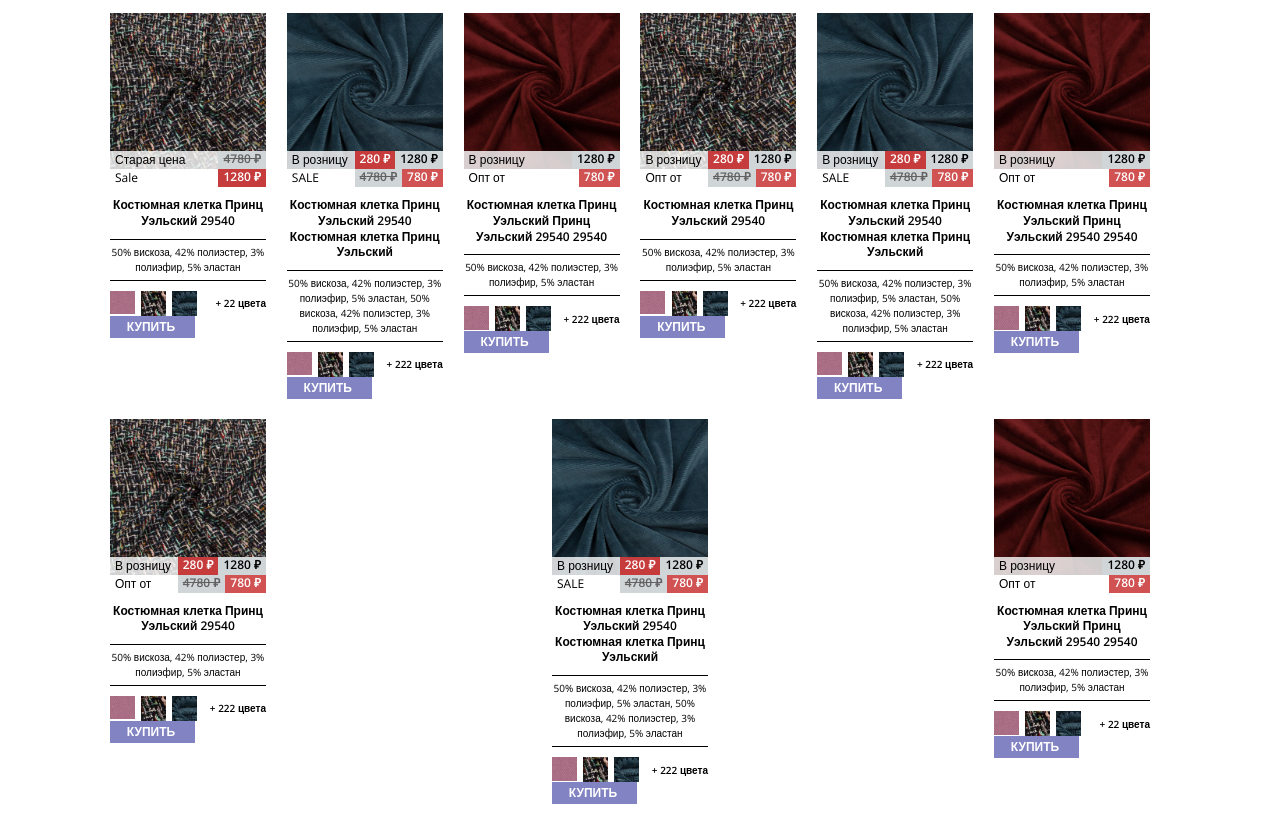
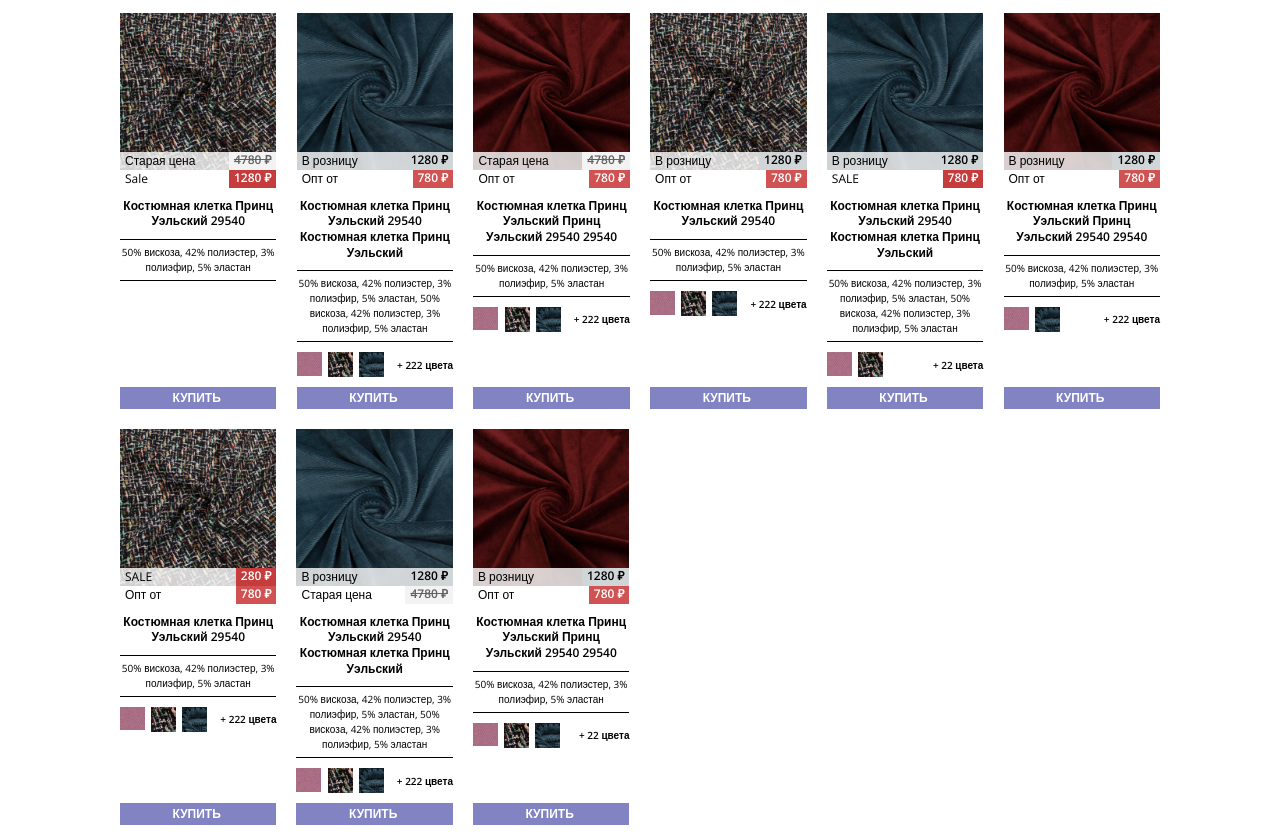
Before and after one commit to bugoaneo/textiliya, a plain HTML site: page index.html in a window 1280 px wide. Shown: the part 621-1459 px from the top of the page. Drawn offline with nearby package versions, Linux system fonts and the light colour scheme.

Commit message:
sliders-cont

```diff
--- a/index.html
+++ b/index.html
@@ -497,7 +497,6 @@ http://browsehappy.com/">обновите</a>
                   <div class="catalog__pic">
                     <img src="img/catalog/01.jpg" alt="">
                   </div>
-                  <div class="catalog__descr">
                   <div class="catalog__price">
                     <div class="catalog__price-row">
                       <div class="price__text">Старая цена</div>
@@ -509,24 +508,10 @@ http://browsehappy.com/">обновите</a>
                     </div>
                   </div>
                   <h3 class="catalog__item-title">Костюмная клетка Принц Уэльский 29540</h3>
+                  <div class="catalog__descr">
                     <div class="catalog__item-fabric">
                       50% вискоза, 42% полиэстер, 3% полиэфир, 5% эластан
                     </div>
-                    <div class="catalog__item-color">
-                      <ul class="color__list">
-                        <li class="color__item">
-                          <img src="img/catalog/001.jpg" alt="">
-                        </li>
-                        <li class="color__item">
-                          <img src="img/catalog/002.jpg" alt="">
-                        </li>
-                        <li class="color__item">
-                          <img src="img/catalog/003.jpg" alt="">
-                        </li>
-                      </ul>
-                      <div class="more-color">+ <span class="color-count">22</span> цвета</div>
-                    </div><!-- /catalog__item-color -->
-
                   </div><!-- /catalog__descr -->
                 </a>
                 <div class="catalog__btn">
@@ -535,26 +520,25 @@ http://browsehappy.com/">обновите</a>
               </div><!-- /catalog__item -->
 
               <div class="swiper-slide catalog__item">
-                <a href="/*" class="catalog__link">
                 <div class="catalog__pic">
                   <img src="img/catalog/02.jpg" alt="">
                 </div>
-                  <div class="catalog__descr">
                 <div class="catalog__price">
                   <div class="catalog__price-row">
                     <div class="price__text">В розницу</div>
-                        <div class="price__cost sale">280 &#8381;</div>
                     <div class="price__cost">1280 &#8381;</div>
                   </div>
                   <div class="catalog__price-row">
-                        <div class="price__text">SALE</div>
-                        <div class="price__cost old"><s>4780 &#8381;</s></div>
+                    <div class="price__text">Опт от</div>
                     <div class="price__cost opt">780 &#8381;</div>
                   </div>
                 </div>
-                    <h3 class="catalog__item-title">Костюмная клетка Принц Уэльский 29540 Костюмная клетка Принц Уэльский</h3>
+                <h3 class="catalog__item-title">Костюмная клетка Принц Уэльский 29540 Костюмная клетка Принц
+                  Уэльский</h3>
+                <div class="catalog__descr">
                   <div class="catalog__item-fabric">
-                      50% вискоза, 42% полиэстер, 3% полиэфир, 5% эластан, 50% вискоза, 42% полиэстер, 3% полиэфир, 5% эластан
+                    50% вискоза, 42% полиэстер, 3% полиэфир, 5% эластан, 50% вискоза, 42% полиэстер, 3% полиэфир, 5%
+                    эластан
                   </div>
                   <div class="catalog__item-color">
                     <ul class="color__list">
@@ -570,9 +554,7 @@ http://browsehappy.com/">обновите</a>
                     </ul>
                     <div class="more-color">+ <span class="color-count">222</span> цвета</div>
                   </div><!-- /catalog__item-color -->
-
                 </div><!-- /catalog__descr -->
-                </a>
                 <div class="catalog__btn">
                   <button class="btn btn--bookmark">Купить <span class="like"></span></button>
                 </div>
@@ -583,11 +565,10 @@ http://browsehappy.com/">обновите</a>
                   <div class="catalog__pic">
                     <img src="img/catalog/03.jpg" alt="">
                   </div>
-                  <div class="catalog__descr">
                   <div class="catalog__price">
                     <div class="catalog__price-row">
-                        <div class="price__text">В розницу</div>
-                        <div class="price__cost">1280 &#8381;</div>
+                      <div class="price__text">Старая цена</div>
+                      <div class="price__cost old"><s>4780 &#8381;</s></div>
                     </div>
                     <div class="catalog__price-row">
                       <div class="price__text">Опт от</div>
@@ -595,6 +576,7 @@ http://browsehappy.com/">обновите</a>
                     </div>
                   </div>
                   <h3 class="catalog__item-title">Костюмная клетка Принц Уэльский Принц Уэльский 29540 29540</h3>
+                  <div class="catalog__descr">
                     <div class="catalog__item-fabric">
                       50% вискоза, 42% полиэстер, 3% полиэфир, 5% эластан
                     </div>
@@ -625,20 +607,18 @@ http://browsehappy.com/">обновите</a>
                   <div class="catalog__pic">
                     <img src="img/catalog/01.jpg" alt="">
                   </div>
-                  <div class="catalog__descr">
                   <div class="catalog__price">
                     <div class="catalog__price-row">
                       <div class="price__text">В розницу</div>
-                        <div class="price__cost sale">280 &#8381;</div>
                       <div class="price__cost">1280 &#8381;</div>
                     </div>
                     <div class="catalog__price-row">
                       <div class="price__text">Опт от</div>
-                        <div class="price__cost old"><s>4780 &#8381;</s></div>
                       <div class="price__cost opt">780 &#8381;</div>
                     </div>
                   </div>
                   <h3 class="catalog__item-title">Костюмная клетка Принц Уэльский 29540</h3>
+                  <div class="catalog__descr">
                     <div class="catalog__item-fabric">
                       50% вискоза, 42% полиэстер, 3% полиэфир, 5% эластан
                     </div>
@@ -669,22 +649,22 @@ http://browsehappy.com/">обновите</a>
                   <div class="catalog__pic">
                     <img src="img/catalog/02.jpg" alt="">
                   </div>
-                  <div class="catalog__descr">
                   <div class="catalog__price">
                     <div class="catalog__price-row">
                       <div class="price__text">В розницу</div>
-                        <div class="price__cost sale">280 &#8381;</div>
                       <div class="price__cost">1280 &#8381;</div>
                     </div>
                     <div class="catalog__price-row">
                       <div class="price__text">SALE</div>
-                        <div class="price__cost old"><s>4780 &#8381;</s></div>
-                        <div class="price__cost opt">780 &#8381;</div>
+                      <div class="price__cost sale">780 &#8381;</div>
                     </div>
                   </div>
-                    <h3 class="catalog__item-title">Костюмная клетка Принц Уэльский 29540 Костюмная клетка Принц Уэльский</h3>
+                  <h3 class="catalog__item-title">Костюмная клетка Принц Уэльский 29540 Костюмная клетка Принц
+                    Уэльский</h3>
+                  <div class="catalog__descr">
                     <div class="catalog__item-fabric">
-                      50% вискоза, 42% полиэстер, 3% полиэфир, 5% эластан, 50% вискоза, 42% полиэстер, 3% полиэфир, 5% эластан
+                      50% вискоза, 42% полиэстер, 3% полиэфир, 5% эластан, 50% вискоза, 42% полиэстер, 3% полиэфир, 5%
+                      эластан
                     </div>
                     <div class="catalog__item-color">
                       <ul class="color__list">
@@ -694,11 +674,8 @@ http://browsehappy.com/">обновите</a>
                         <li class="color__item">
                           <img src="img/catalog/002.jpg" alt="">
                         </li>
-                        <li class="color__item">
-                          <img src="img/catalog/003.jpg" alt="">
-                        </li>
                       </ul>
-                      <div class="more-color">+ <span class="color-count">222</span> цвета</div>
+                      <div class="more-color">+ <span class="color-count">22</span> цвета</div>
                     </div><!-- /catalog__item-color -->
 
                   </div><!-- /catalog__descr -->
@@ -713,7 +690,6 @@ http://browsehappy.com/">обновите</a>
                   <div class="catalog__pic">
                     <img src="img/catalog/03.jpg" alt="">
                   </div>
-                  <div class="catalog__descr">
                   <div class="catalog__price">
                     <div class="catalog__price-row">
                       <div class="price__text">В розницу</div>
@@ -725,6 +701,7 @@ http://browsehappy.com/">обновите</a>
                     </div>
                   </div>
                   <h3 class="catalog__item-title">Костюмная клетка Принц Уэльский Принц Уэльский 29540 29540</h3>
+                  <div class="catalog__descr">
                     <div class="catalog__item-fabric">
                       50% вискоза, 42% полиэстер, 3% полиэфир, 5% эластан
                     </div>
@@ -732,9 +709,6 @@ http://browsehappy.com/">обновите</a>
                       <ul class="color__list">
                         <li class="color__item">
                           <img src="img/catalog/001.jpg" alt="">
-                        </li>
-                        <li class="color__item">
-                          <img src="img/catalog/002.jpg" alt="">
                         </li>
                         <li class="color__item">
                           <img src="img/catalog/003.jpg" alt="">
@@ -755,20 +729,18 @@ http://browsehappy.com/">обновите</a>
                   <div class="catalog__pic">
                     <img src="img/catalog/01.jpg" alt="">
                   </div>
-                  <div class="catalog__descr">
                   <div class="catalog__price">
                     <div class="catalog__price-row">
-                        <div class="price__text">В розницу</div>
+                      <div class="price__text">SALE</div>
                       <div class="price__cost sale">280 &#8381;</div>
-                        <div class="price__cost">1280 &#8381;</div>
                     </div>
                     <div class="catalog__price-row">
                       <div class="price__text">Опт от</div>
-                        <div class="price__cost old"><s>4780 &#8381;</s></div>
                       <div class="price__cost opt">780 &#8381;</div>
                     </div>
                   </div>
                   <h3 class="catalog__item-title">Костюмная клетка Принц Уэльский 29540</h3>
+                  <div class="catalog__descr">
                     <div class="catalog__item-fabric">
                       50% вискоза, 42% полиэстер, 3% полиэфир, 5% эластан
                     </div>
@@ -799,22 +771,22 @@ http://browsehappy.com/">обновите</a>
                   <div class="catalog__pic">
                     <img src="img/catalog/02.jpg" alt="">
                   </div>
-                  <div class="catalog__descr">
                   <div class="catalog__price">
                     <div class="catalog__price-row">
                       <div class="price__text">В розницу</div>
-                        <div class="price__cost sale">280 &#8381;</div>
                       <div class="price__cost">1280 &#8381;</div>
                     </div>
                     <div class="catalog__price-row">
-                        <div class="price__text">SALE</div>
+                      <div class="price__text">Старая цена</div>
                       <div class="price__cost old"><s>4780 &#8381;</s></div>
-                        <div class="price__cost opt">780 &#8381;</div>
                     </div>
                   </div>
-                    <h3 class="catalog__item-title">Костюмная клетка Принц Уэльский 29540 Костюмная клетка Принц Уэльский</h3>
+                  <h3 class="catalog__item-title">Костюмная клетка Принц Уэльский 29540 Костюмная клетка Принц
+                    Уэльский</h3>
+                  <div class="catalog__descr">
                     <div class="catalog__item-fabric">
-                      50% вискоза, 42% полиэстер, 3% полиэфир, 5% эластан, 50% вискоза, 42% полиэстер, 3% полиэфир, 5% эластан
+                      50% вискоза, 42% полиэстер, 3% полиэфир, 5% эластан, 50% вискоза, 42% полиэстер, 3% полиэфир, 5%
+                      эластан
                     </div>
                     <div class="catalog__item-color">
                       <ul class="color__list">
@@ -843,7 +815,6 @@ http://browsehappy.com/">обновите</a>
                   <div class="catalog__pic">
                     <img src="img/catalog/03.jpg" alt="">
                   </div>
-                  <div class="catalog__descr">
                   <div class="catalog__price">
                     <div class="catalog__price-row">
                       <div class="price__text">В розницу</div>
@@ -855,6 +826,7 @@ http://browsehappy.com/">обновите</a>
                     </div>
                   </div>
                   <h3 class="catalog__item-title">Костюмная клетка Принц Уэльский Принц Уэльский 29540 29540</h3>
+                  <div class="catalog__descr">
                     <div class="catalog__item-fabric">
                       50% вискоза, 42% полиэстер, 3% полиэфир, 5% эластан
                     </div>
--- a/sass/controls/buttons.scss
+++ b/sass/controls/buttons.scss
@@ -163,4 +163,5 @@ padding: 5px 1.4em;
   border-radius: 100%;
   overflow: hidden;
   opacity: 1;
+  z-index: 10;
 }
--- a/sass/layout/catalog.scss
+++ b/sass/layout/catalog.scss
@@ -2,8 +2,8 @@
  flex-wrap: wrap;
  justify-content: space-between;
  min-width: 0;
- width: 100%;
- margin: 0 -10px;
+ // width: 100%;
+ // margin: 0 -10px;
  @include bp(500px) {
   flex-wrap: nowrap;
   justify-content: flex-start;
@@ -11,9 +11,17 @@
 }
 
 .catalog__item {
+ position: relative;
+ display: flex;
+ flex-direction: column;
+ justify-content: space-between;
  padding: 10px;
- flex: 0 1 16.6%;
+ height: auto;
+ flex: 0 1 16.65%;
  font-size: 12px;
+ box-shadow: 0 0 0 0 rbga(#fff, 0);
+ transition: box-shadow .3s ease-in;
+ background-color: #fff;
  @include bp(1060px) {
   flex: 0 1 18%;
  }
@@ -22,11 +30,25 @@
  }
  @include bp(600px) {
   flex: 0 0 70%;
+  height: 100%;
+ }
+ &:last-child {
+  margin-right: auto;
+ }
+ .btn {
+  width: 100%;
+ }
+  &:hover {
+  box-shadow: 0.707px -0.707px 3px 0px rgba(61, 61, 61, 0.2),-2px 0px 3px 0px rgba(61, 61, 61, 0.2);
+  .catalog__descr {
+
+  }
  }
 }
 .catalog__price {
  margin-top: -18px;
  margin-bottom: 10px;
+ width: 100%;
 }
 .catalog__price-row {
  display: flex;
@@ -51,7 +73,7 @@
  &.old {
   margin-left: auto;
   color: $text;
-
+  background-color: #f3f3f3;
  }
  &.sale {
   background-color: $second;
@@ -70,6 +92,18 @@
  line-height: 1.3;
 }
 
+.catalog__descr {
+ // position: absolute;
+ // top: 100%;
+ // left: 0;
+ // width: 100%;
+ // max-height: 0;
+ // overflow: hidden;
+ // opacity: 0;
+ // transition: opacity .3s ease-in-out;
+ // z-index: 0;
+}
+
 .catalog__item-fabric {
  padding: 5px 0;
  border-top: 1px solid;
@@ -84,6 +118,7 @@
  display: flex;
  justify-content: space-between;
  align-items: center;
+ margin-bottom: 10px;
 }
 
 .color__list {
```
Also changed, not shown: css/main.css, 1 other file. Lines whose indentation alone changed are shown as unchanged.
